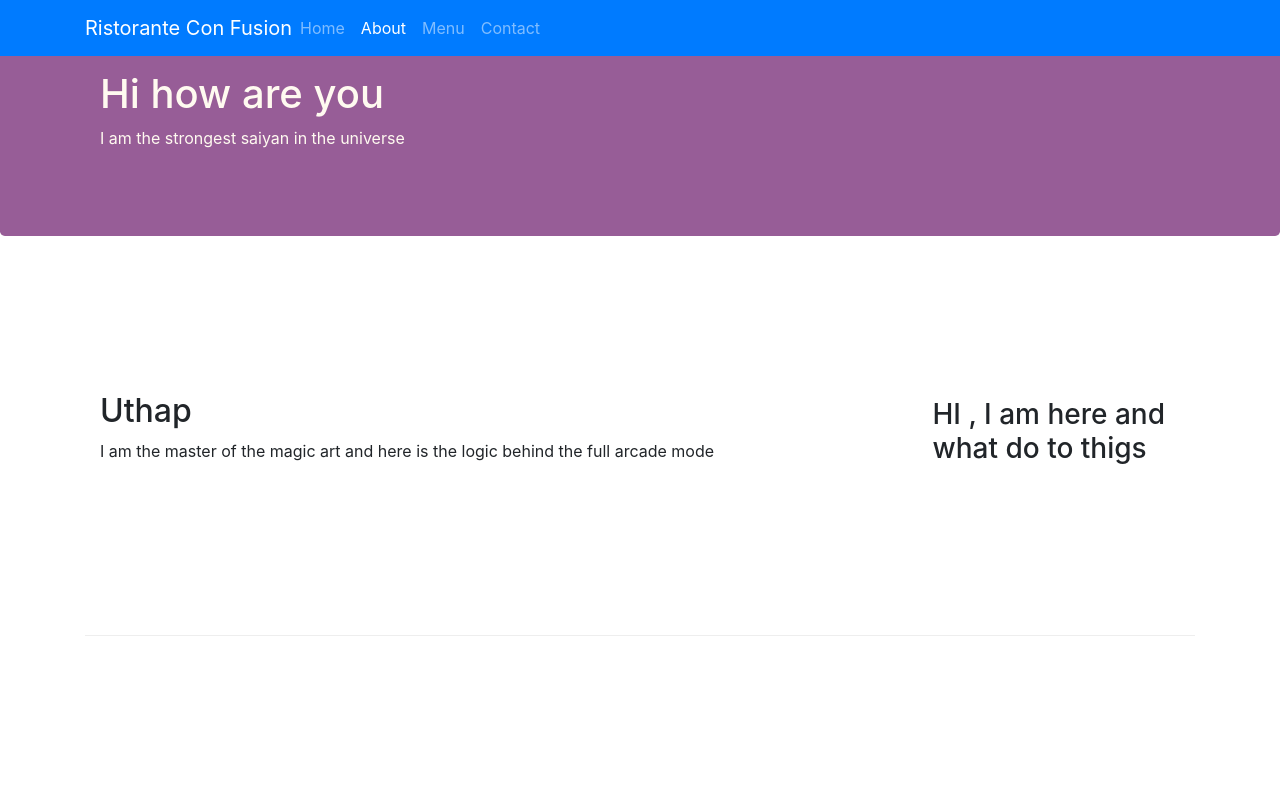
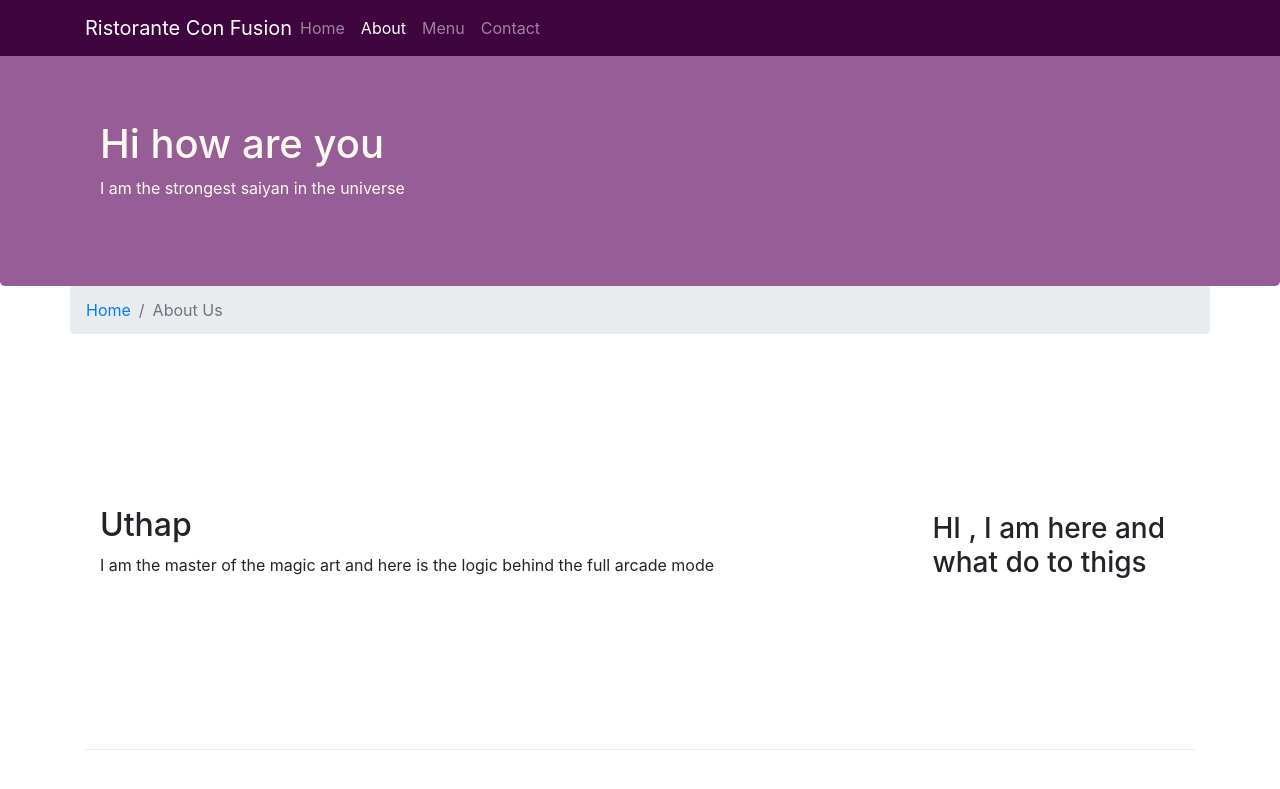
Before and after one commit to HarishKumar1234-del/Front---End-Project-using-Bootstrap-4, a plain HTML site: page aboutus.html in a window 1280 px wide. Shown: the top 789 px of the page. Drawn offline with nearby package versions, Linux system fonts and the light colour scheme.

Commit message:
seven commit

```diff
--- a/aboutus.css
+++ b/aboutus.css
@@ -28,3 +28,11 @@
 	margin: 0px;
 	color: #0f0f0f;
 }
+body{
+	padding: 50px 0px 0px 0px;
+	z-index: 0;
+}
+
+.navbar-dark{
+	background-color: #3e053e;
+}
--- a/aboutus.html
+++ b/aboutus.html
@@ -28,7 +28,7 @@ navbar-dark basically just determines what color the text should be i.e. light t
 bg-dark then determines the actual background-color of the navbar. But other colors would work just as well. For example, bg-primary or bg-danger would work well with navbar-dark. -->
 
 
-    <nav class="navbar navbar-expand-sm navbar-dark bg-primary fixed-top">
+    <nav class="navbar navbar-expand-sm navbar-dark  fixed-top">
         <div class="container">
             <button class="navbar-toggler" type="button" data-toggle="collapse" data-target="#Navbarr">
                 <span class="navbar-toggler-icon"></span>
@@ -72,6 +72,13 @@ bg-dark then determines the actual background-color of the navbar. But other col
 
 
      <div class="container">
+        <div class="row">
+            <ol class="col-12 breadcrumb">
+                <li class="breadcrumb-item"><a href="./index.html">Home</a></li>
+                <li class="breadcrumb-item active">About Us</li>
+
+            </ol>
+        </div>
         <!-- align-items-center position the elements in the center -->
      	<div class="row row-content align-items-center">
      		<!-- xs-12,sm-4,md-3 ,lg-3 by default-->
--- a/styles1.css
+++ b/styles1.css
@@ -25,3 +25,11 @@
 	margin: 0px;
 	color: #0f0f0f;
 }
+body{
+	padding: 50px 0px 0px 0px;
+	z-index: 0;
+}
+
+.navbar-dark{
+	background-color: #3e053e;
+}
```
Also changed, not shown: index.html (+1 -1 lines).
